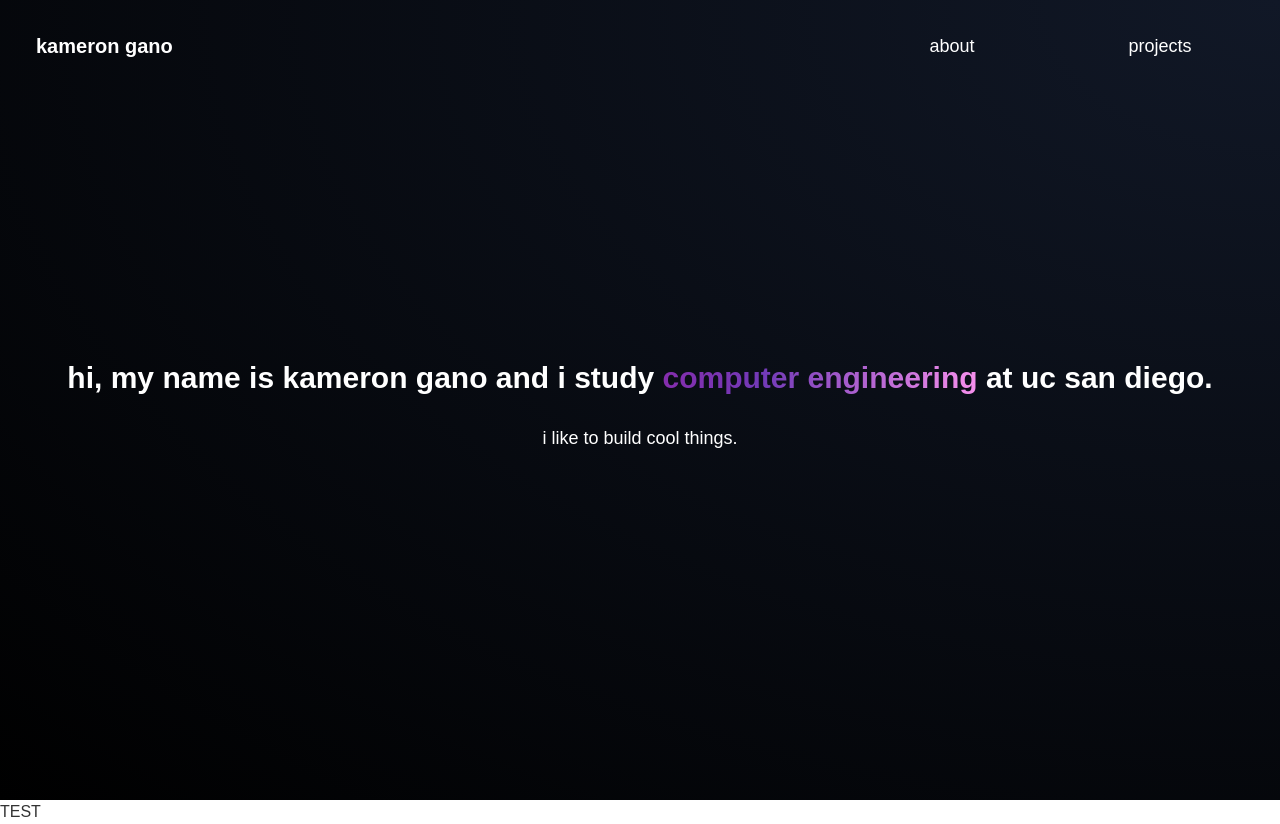
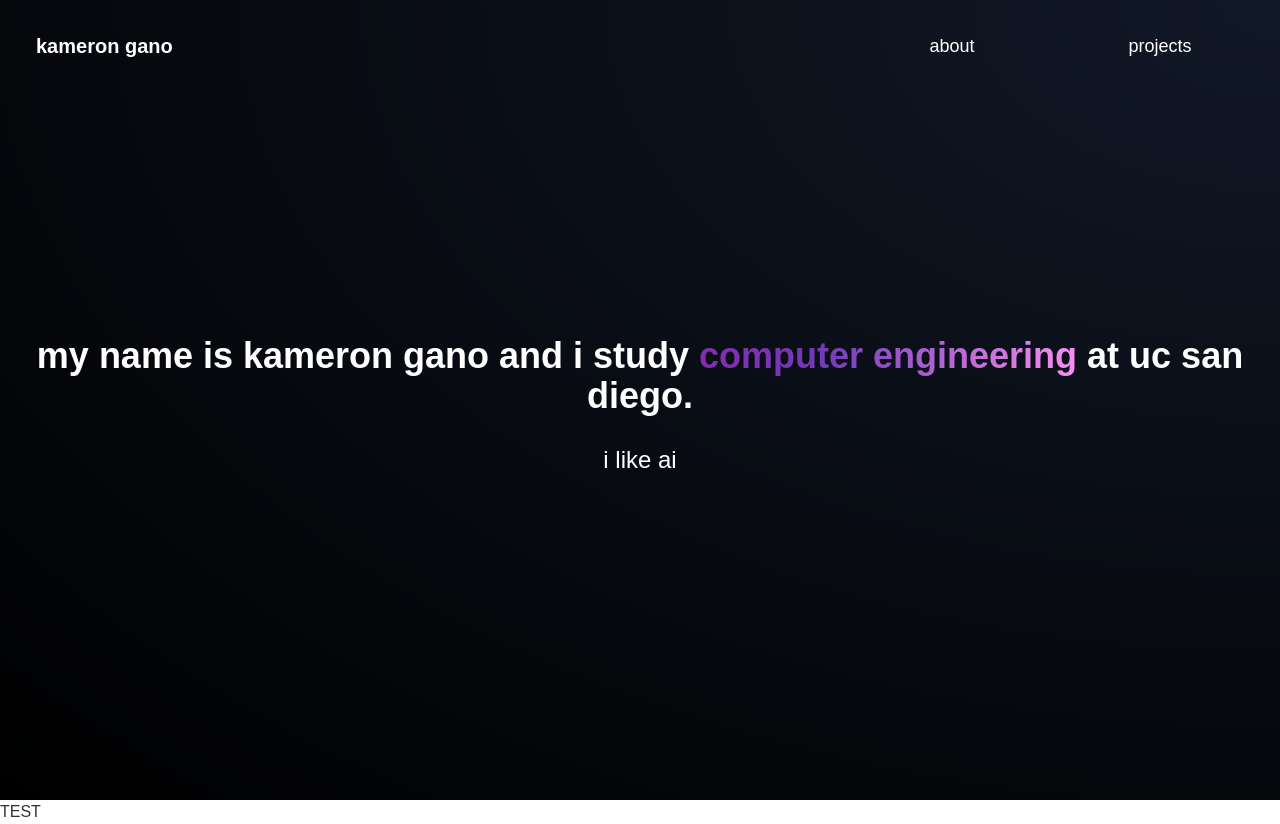
Before and after one commit to kgano-ucsd/kams-website-2.0, a React (Create React App) app in the folder kams-website-v2/: page / in a window 1280 px wide. Built offline with nearby package versions, Linux system fonts and the light colour scheme.

Commit message:
Animation is sorta working. Making some changes to make it cooler.

```diff
--- a/kams-website-v2/src/App.js
+++ b/kams-website-v2/src/App.js
@@ -1,6 +1,7 @@
 import BgWrapper from "./atoms/BgWrapper";
 import Banner from "./atoms/Banner";
 import Hello from "./components/Hello";
+import { Typewriter } from 'react-simple-typewriter'
 
 function App() {
   return (
@@ -9,8 +10,26 @@ function App() {
       <Banner />
       <div className="h-[77%]">
         <Hello>
-          <p className="text-center text-white text-lg">
-            i like to build cool things.
+          <p className="text-center text-white text-2xl">
+            {"i like "}
+            <span className="magic">
+              <span className="magic-text">
+                <span>
+                <Typewriter
+                  words={[
+                          'being active.',
+                          'cooking food.',
+                          'ai and ml.',
+                          'building cool things.'
+                        ]}
+                  cursorStyle='|'
+                  typeSpeed={70}
+                  deleteSpeed={50}
+                  delaySpeed={1000}
+                />
+                </span>
+              </span>
+            </span>
           </p>
         </Hello>
       </div>
--- a/kams-website-v2/src/atoms/Banner.jsx
+++ b/kams-website-v2/src/atoms/Banner.jsx
@@ -1,5 +1,5 @@
 
-export default function({ children }) {
+export default function Banner() {
 
     return (
         <>
--- a/kams-website-v2/src/components/Hello.jsx
+++ b/kams-website-v2/src/components/Hello.jsx
@@ -7,8 +7,8 @@ export default function Hello({ children }) {
         <div className="grid place-items-center h-full">
             <div className="flex flex-col">
             <div>
-                <h1 className="text-3xl font-semibold font-display text-white" >
-                    {"hi, my name is kameron gano and i study "}
+                <h1 className="text-4xl font-semibold font-display text-white" >
+                    {" my name is kameron gano and i study "}
                     <span className="magic">
                         <span className="magic-text">
                             computer engineering
```
